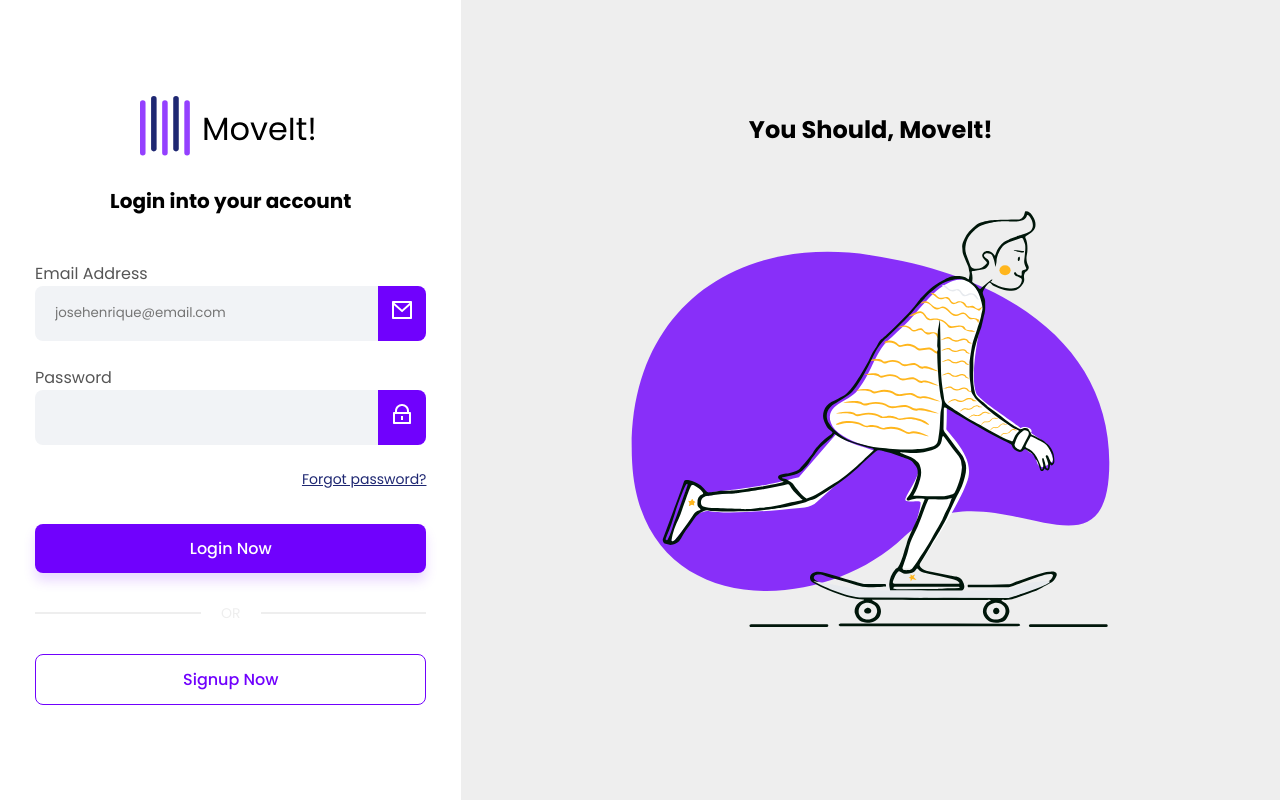
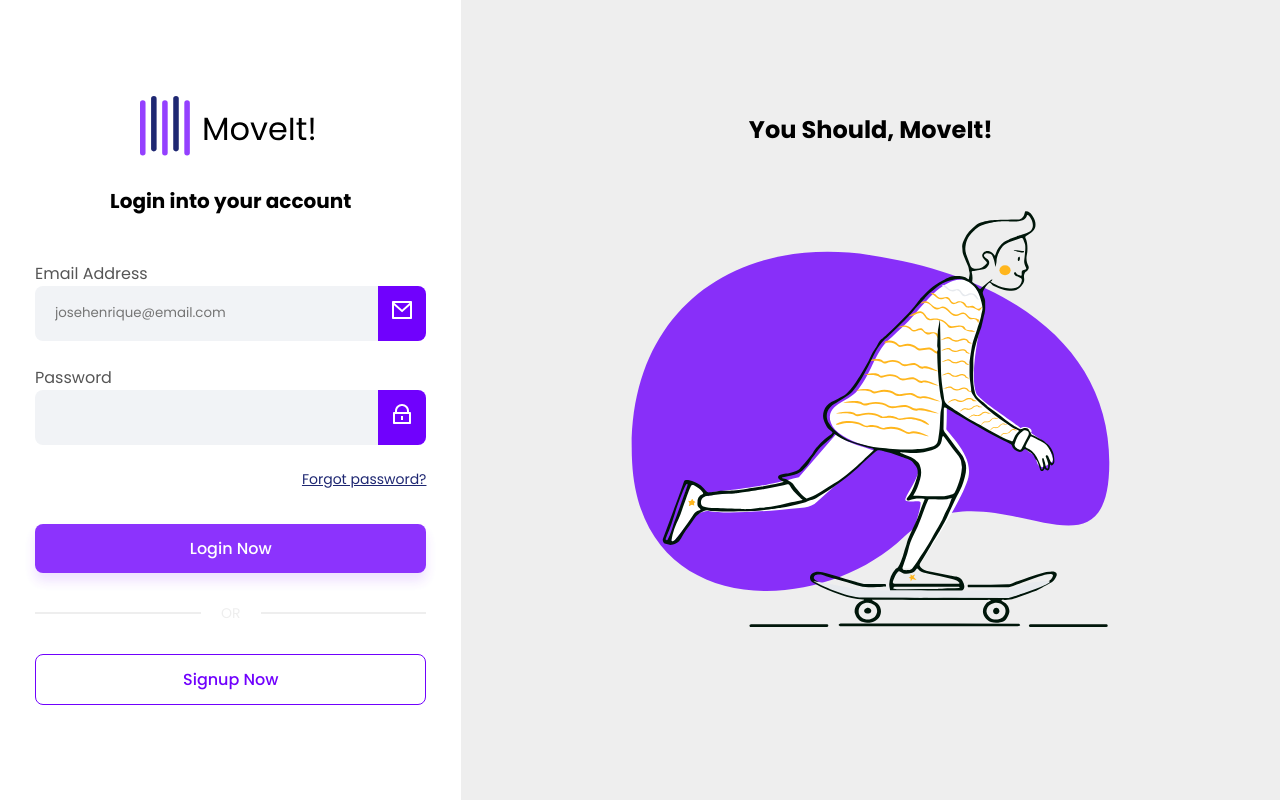
Before and after one commit to jhenriquedsm/login-page, an Angular app: page /login in a window 1280 px wide. Built offline with nearby package versions, Linux system fonts and the light colour scheme.

Commit message:
button deactivated until the password fills the minimum characters

```diff
--- a/src/app/components/default-login-layout/default-login-layout.component.html
+++ b/src/app/components/default-login-layout/default-login-layout.component.html
@@ -4,7 +4,7 @@
         <h2>{{ title }}</h2>
         <ng-content></ng-content>
         <div class="btn-wrapper">
-            <button class="btn-primary" (click)="submit()" >{{ primaryBtnText }}</button>
+            <button class="btn-primary" (click)="submit()" [disabled]="disablePrimaryBtn" >{{ primaryBtnText }}</button>
             <div class="divider">
                 <div></div>
                 <span>or</span>
--- a/src/app/components/default-login-layout/default-login-layout.component.scss
+++ b/src/app/components/default-login-layout/default-login-layout.component.scss
@@ -73,6 +73,10 @@
                 padding: 12px 24px;
                 cursor: pointer;
 
+                &:disabled{
+                    opacity: 0.8;
+                }
+
                 &.btn-primary{
                     background-color: $primary-color;
                     color: white;
--- a/src/app/components/default-login-layout/default-login-layout.component.ts
+++ b/src/app/components/default-login-layout/default-login-layout.component.ts
@@ -11,6 +11,7 @@
   @Input() title: string = "";
   @Input() primaryBtnText: string = "";
   @Input() secondaryBtnText: string = "";
+  @Input() disablePrimaryBtn: boolean = true;
   @Output("submit") onSubmit = new EventEmitter();
   @Output("navigate") onNavigate = new EventEmitter();
 
--- a/src/app/pages/login/login.component.html
+++ b/src/app/pages/login/login.component.html
@@ -4,6 +4,7 @@
     secondaryBtnText="Signup Now"
     (submit)="submit()"
     (navigate)="navigate()"
+    [disablePrimaryBtn]="!loginForm.valid"
 >
     <form [formGroup]="loginForm">
         <app-primary-input
```
